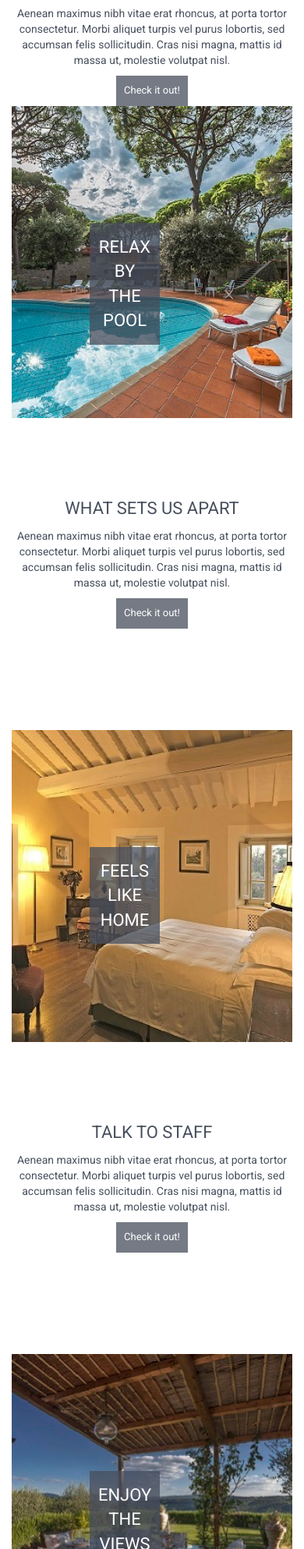
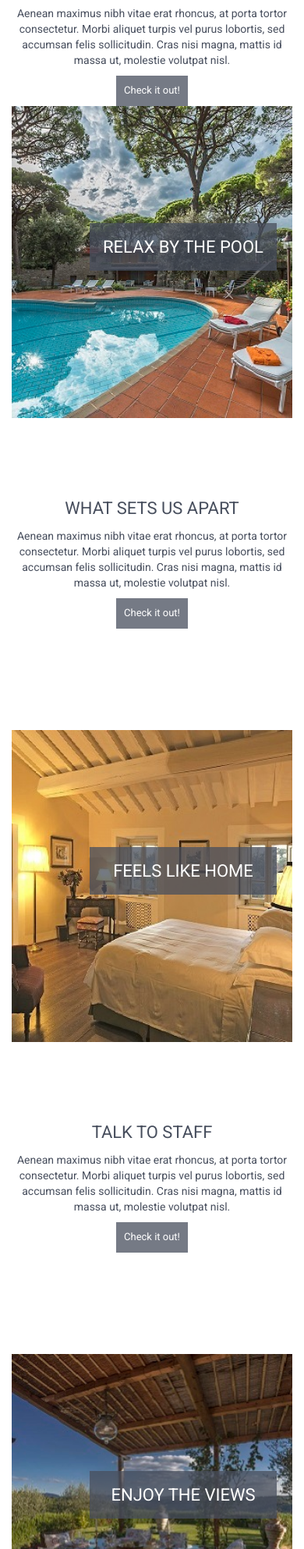
Before and after one commit to mahajanl/TuscanVillas, a plain HTML site: page index.html in a window 390 px wide. Shown: the part 3933-5919 px from the top of the page at 78% size. Drawn offline with nearby package versions, Linux system fonts and the light colour scheme.

Commit message:
button fix

```diff
--- a/index.html
+++ b/index.html
@@ -124,25 +124,25 @@
                         <p class="occasion">Aenean maximus nibh vitae erat rhoncus, at porta tortor consectetur. Morbi aliquet turpis vel purus lobortis, sed accumsan felis sollicitudin. Cras nisi magna, mattis id massa ut, molestie volutpat nisl. </p>
                         <button class="buttonSmall">  Check it out!</button>
             </div>
-            <div class="col-xs-12 col-sm-10 col-md-4 col-lg-4" id="cell3"> <button class="buttonBig col-xs-3 col-sm-4 col-md-6 col-lg-6"> RELAX BY THE POOL </button> </div>
+            <div class="col-xs-12 col-sm-10 col-md-4 col-lg-4" id="cell3"> <button class="buttonBig col-xs-8 col-sm-8 col-md-6 col-lg-6"> RELAX BY THE POOL </button> </div>
         </div>
 
         <div class="row2">
             <div class="col-xs-12 col-sm-10 col-md-4 col-lg-4" id="cell4"> <p>WHAT SETS US APART</p>
                         <p class="occasion">Aenean maximus nibh vitae erat rhoncus, at porta tortor consectetur. Morbi aliquet turpis vel purus lobortis, sed accumsan felis sollicitudin. Cras nisi magna, mattis id massa ut, molestie volutpat nisl. </p>
                         <button class="buttonSmall">Check it out!</button> </div>
-            <div class="col-xs-12 col-sm-10 col-md-4 col-lg-4" id="cell5"> <button class="buttonBig col-xs-3 col-sm-4 col-md-6 col-lg-6" >FEELS LIKE HOME</button></div>
+            <div class="col-xs-12 col-sm-10 col-md-4 col-lg-4" id="cell5"> <button class="buttonBig col-xs-8 col-sm-8 col-md-6 col-lg-6" >FEELS LIKE HOME</button></div>
             <div class="col-xs-12 col-sm-10 col-md-4 col-lg-4" id="cell6"> <p>TALK TO STAFF</p>
                         <p class="occasion">Aenean maximus nibh vitae erat rhoncus, at porta tortor consectetur. Morbi aliquet turpis vel purus lobortis, sed accumsan felis sollicitudin. Cras nisi magna, mattis id massa ut, molestie volutpat nisl. </p>
                         <button class="buttonSmall">Check it out!</button></div>
         </div>
 
         <div class="row3">
-            <div class="col-xs-12 col-sm-10 col-md-4 col-lg-4" id="cell7">  <button class="buttonBig col-xs-3 col-sm-4 col-md-6 col-lg-6" >ENJOY THE VIEWS</button></div>
+            <div class="col-xs-12 col-sm-10 col-md-4 col-lg-4" id="cell7">  <button class="buttonBig col-xs-8 col-sm-8 col-md-6 col-lg-6" >ENJOY THE VIEWS</button></div>
             <div class="col-xs-12 col-sm-10 col-md-4 col-lg-4" id="cell8">  <p>BOOK YOUR VILLA</p>
                         <p class="occasion">Aenean maximus nibh vitae erat rhoncus, at porta tortor consectetur. Morbi aliquet turpis vel purus lobortis, sed accumsan felis sollicitudin. Cras nisi magna, mattis id massa ut, molestie volutpat nisl. </p>
                         <button class="buttonSmall">Check it out!</button></div>
-            <div class="col-xs-12 col-sm-10 col-md-4 col-lg-4" id="cell9">  <button class="buttonBig col-xs-3 col-sm-4 col-md-6 col-lg-6">PRIVATE DINING</button></div>
+            <div class="col-xs-12 col-sm-10 col-md-4 col-lg-4" id="cell9">  <button class="buttonBig col-xs-8 col-sm-8 col-md-6 col-lg-6">PRIVATE DINING</button></div>
         </div>
     </div>
 
```
